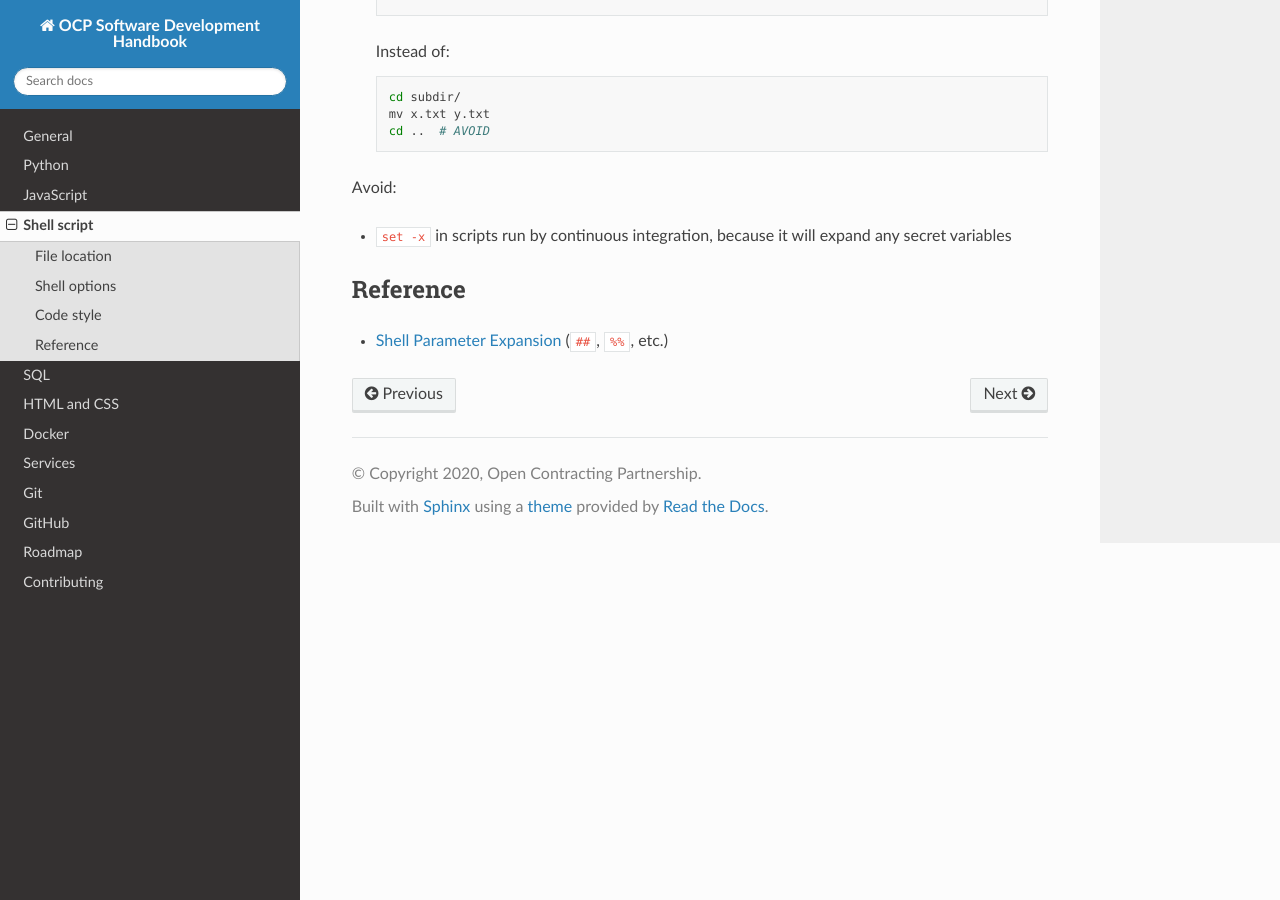
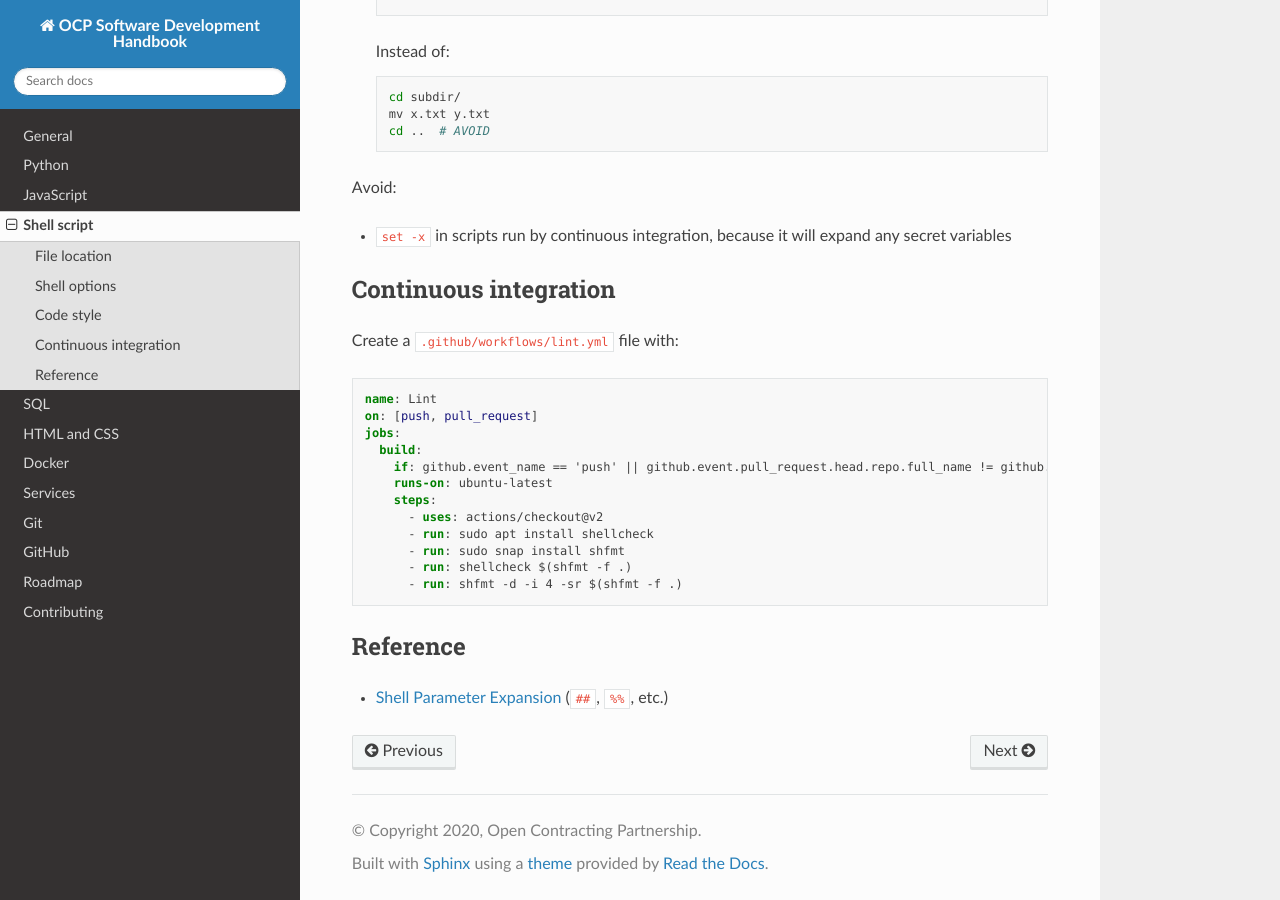
Before and after one commit to open-contracting/software-development-handbook, a Sphinx documentation site: the page built from docs/shell/index.rst, in a window 1280 px wide and 900 px high, scrolled down 976 px. Built offline with Sphinx 7.4.7 and the Read the Docs theme 2.0.0, drawn with Linux system fonts in a browser that asks for light colours.

Commit message:
shell: Add CI section for linting

```diff
--- a/docs/shell/index.rst
+++ b/docs/shell/index.rst
@@ -50,6 +50,14 @@ Avoid:
 
 -  ``set -x`` in scripts run by continuous integration, because it will expand any secret variables
 
+Continuous integration
+----------------------
+
+Create a ``.github/workflows/lint.yml`` file with:
+
+.. literalinclude:: samples/lint.yml
+   :language: yaml
+
 Reference
 ---------
 
--- /dev/null
+++ b/docs/shell/samples/lint.yml
@@ -0,0 +1,12 @@
+name: Lint
+on: [push, pull_request]
+jobs:
+  build:
+    if: github.event_name == 'push' || github.event.pull_request.head.repo.full_name != github.repository
+    runs-on: ubuntu-latest
+    steps:
+      - uses: actions/checkout@v2
+      - run: sudo apt install shellcheck
+      - run: sudo snap install shfmt
+      - run: shellcheck $(shfmt -f .)
+      - run: shfmt -d -i 4 -sr $(shfmt -f .)
```
